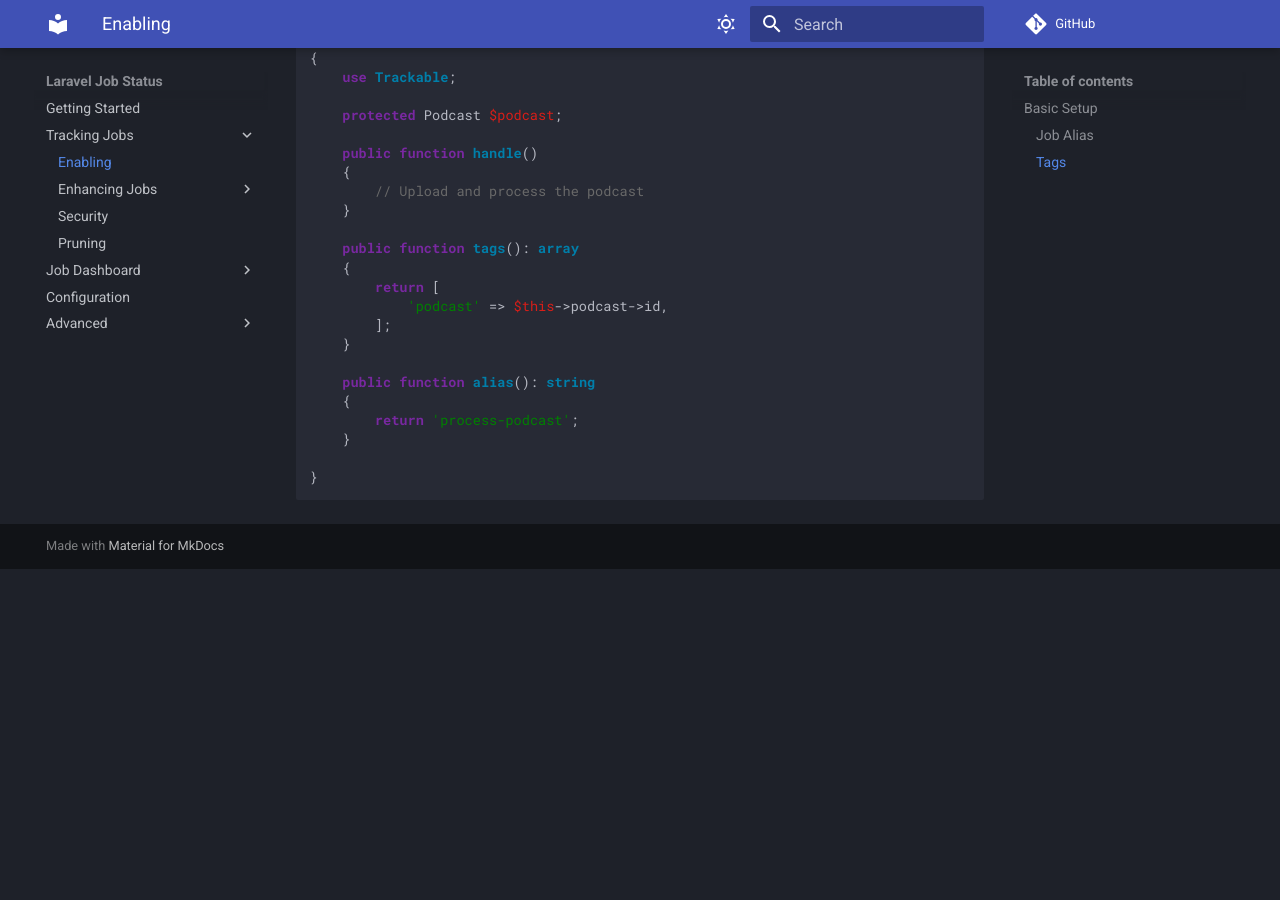
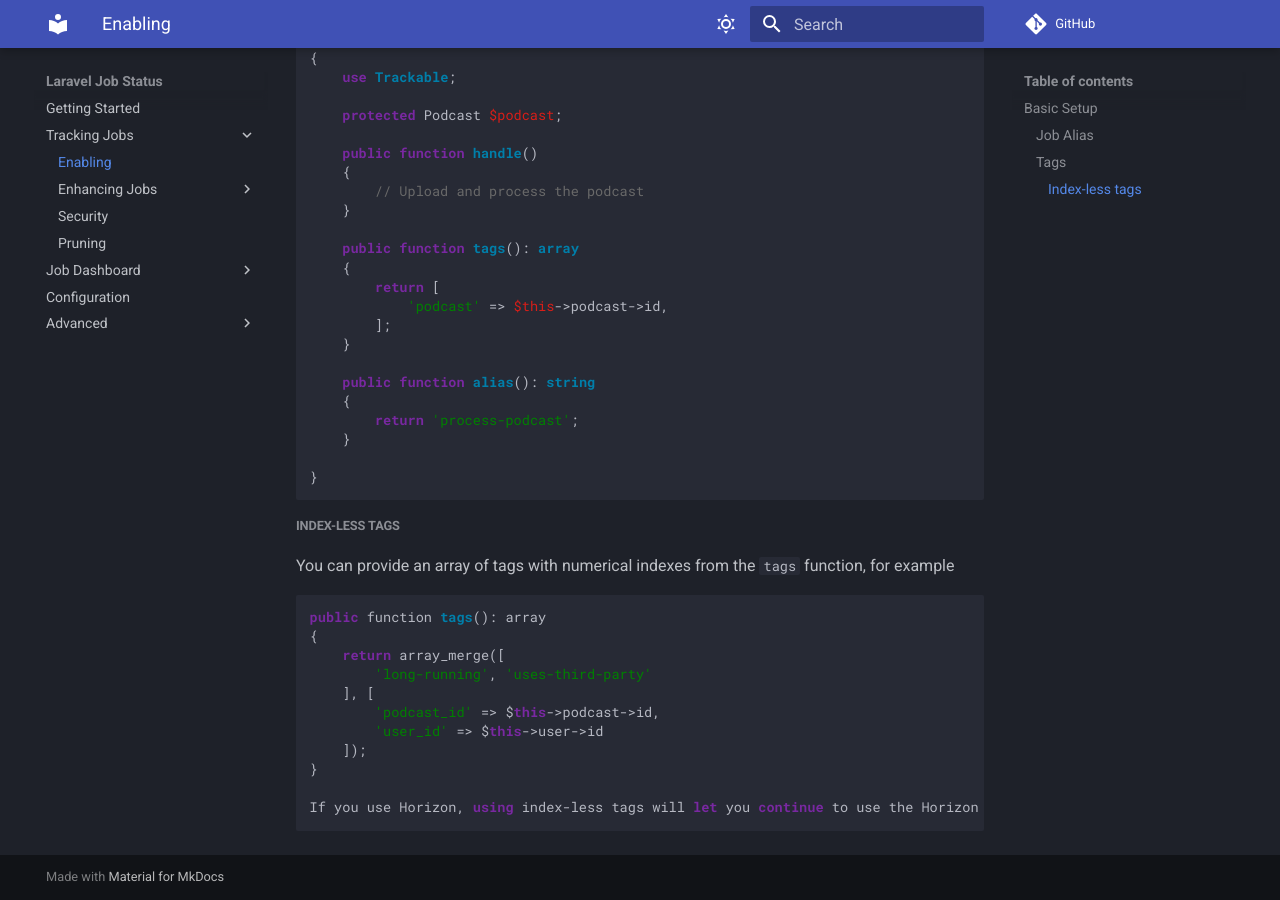
Before and after one commit to tobytwigger/laravel-job-status, an MkDocs documentation site: the page built from docs/docs/enable-tracking.md, in a window 1280 px wide and 900 px high, scrolled down 771 px. Built offline with MkDocs 1.6.1 and Material for MkDocs 9.7.7, drawn with Linux system fonts in a browser that asks for light colours; comment, search, counter and statistics services are not loaded; before the commit the page ends 1340 px from its top, so only the background shows below that.

Commit message:
Update docs with new feature

````diff
--- a/docs/docs/enable-tracking.md
+++ b/docs/docs/enable-tracking.md
@@ -46,3 +46,21 @@ class ProcessPodcast
 
 }
 ```
+##### Index-less tags
+
+You can provide an array of tags with numerical indexes from the `tags` function, for example
+
+```php
+public function tags(): array
+{
+    return array_merge([
+        'long-running', 'uses-third-party'
+    ], [
+        'podcast_id' => $this->podcast->id,
+        'user_id' => $this->user->id
+    ]);
+}
+
+If you use Horizon, using index-less tags will let you continue to use the Horizon job tagging system.
+
+```
````
Also changed, not shown: docs/docs/advanced/php-history.md (+10 -1 lines).
